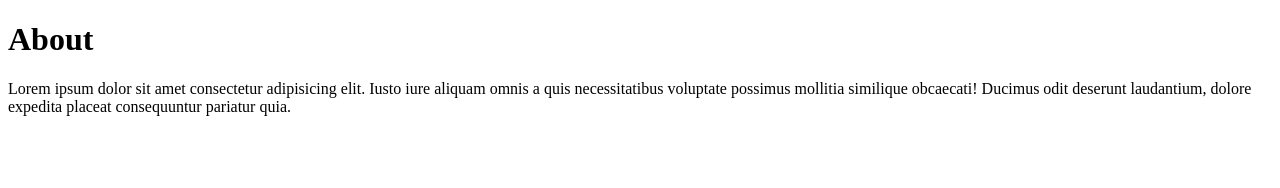
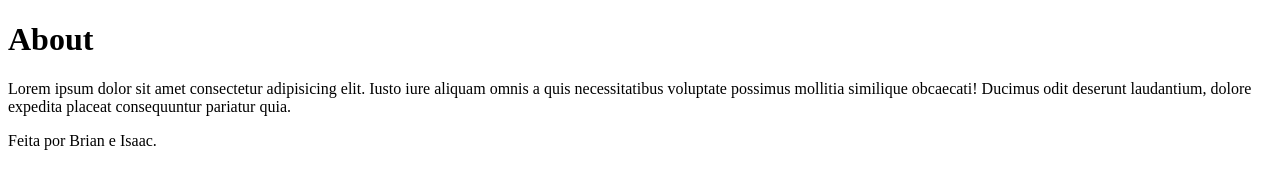
Before and after one commit to alevitorio/projeto-git-aula, a plain HTML site: page about.html in a window 1280 px wide. Drawn offline with Linux system fonts and the light colour scheme.

Commit message:
About feita

```diff
--- a/about.html
+++ b/about.html
@@ -8,5 +8,6 @@
 <body>
     <h1>About</h1>
     <p>Lorem ipsum dolor sit amet consectetur adipisicing elit. Iusto iure aliquam omnis a quis necessitatibus voluptate possimus mollitia similique obcaecati! Ducimus odit deserunt laudantium, dolore expedita placeat consequuntur pariatur quia.</p>
+    <p>Feita por Brian e Isaac.</p>
 </body>
 </html>
```
